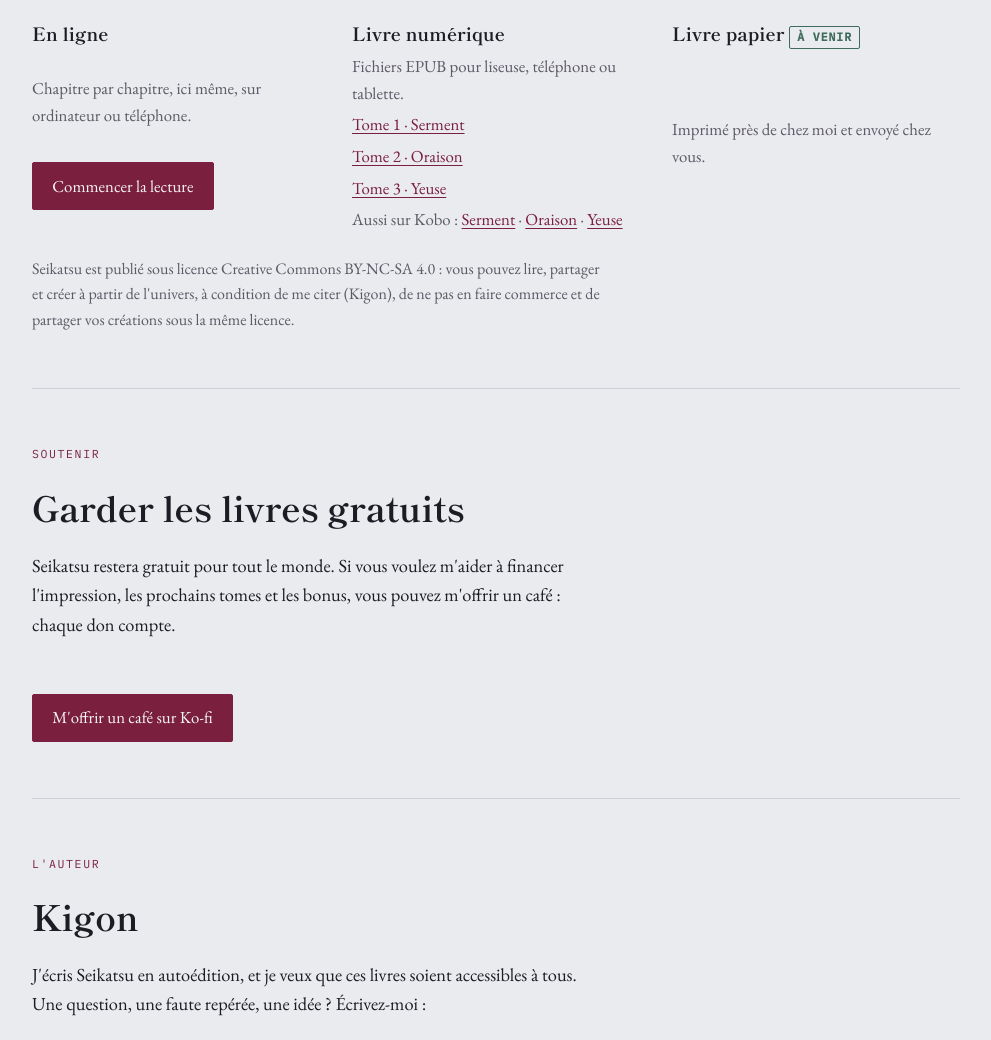
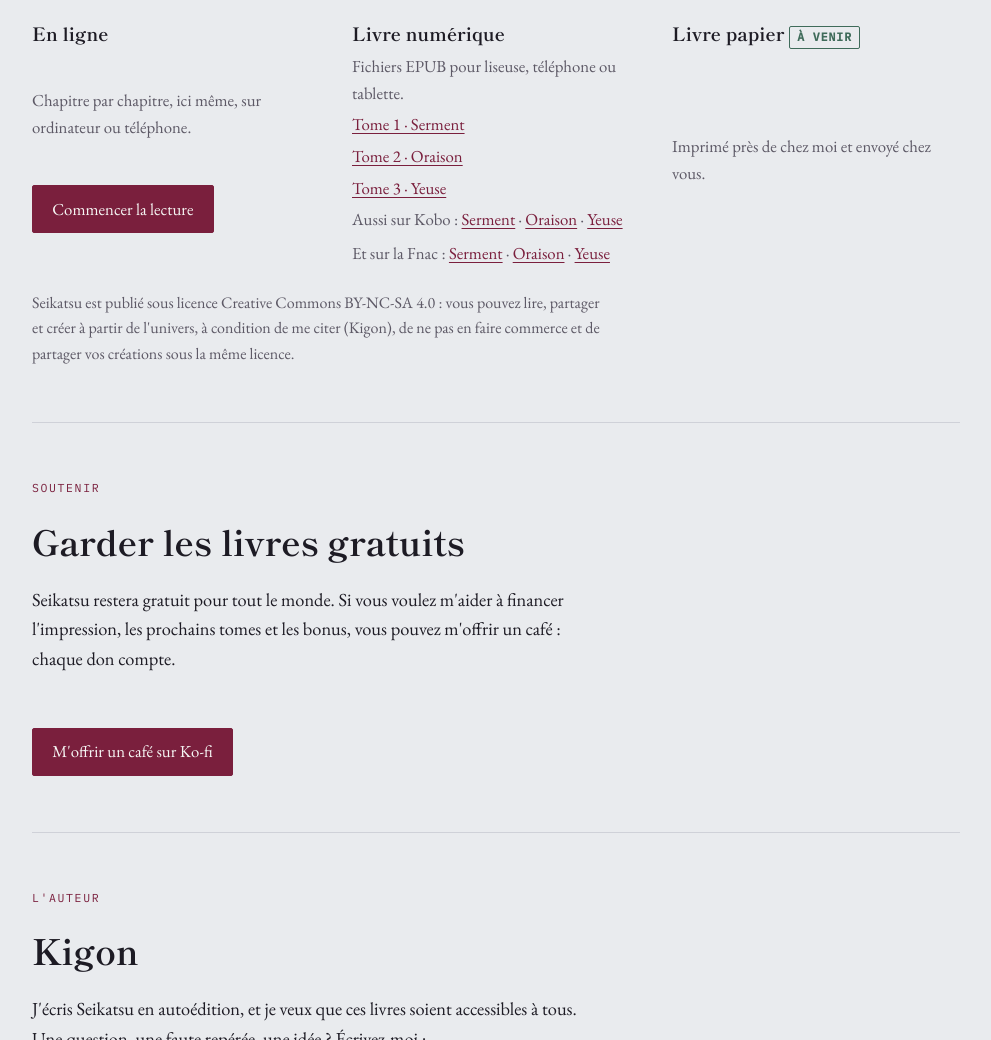
Before and after one commit to kigonauteur/kigon.fr, a plain HTML site: page index.html in a window 1280 px wide. Shown: the part 2157-3197 px from the top of the page, without its empty margins (144-1135 px from the left). Drawn offline with Linux system fonts and the light colour scheme.

Commit message:
Lire : liens vers les trois tomes sur la Fnac
Co-Authored-By: Claude Opus 5.5 <noreply@anthropic.com>
Claude-Session: https://claude.ai/code/session_019bqQpNzqBmeo1utPyZoM86

```diff
--- a/index.html
+++ b/index.html
@@ -111,6 +111,7 @@ p{margin:0;max-width:var(--mesure)}
 .formats dd{margin:0;color:var(--gris);font-size:1.05rem}
 .epubs{display:grid;gap:.35rem}
 .ailleurs{margin-top:.6rem;color:var(--gris)}
+.ailleurs+.ailleurs{margin-top:.2rem}
 .epubs a{font-size:1.05rem}
 .formats .bouton{margin-top:.4rem}
 .statut{display:inline-block;font-family:var(--f-code);font-size:.72rem;letter-spacing:.08em;text-transform:uppercase;color:var(--jade);border:1px solid currentColor;padding:.1rem .45rem;border-radius:2px}
@@ -201,7 +202,7 @@ footer{padding-block:2rem 3rem;font-size:.95rem;color:var(--gris);display:flex;f
     <p>Les trois premiers tomes sont là, gratuits en numérique. La suite arrivera au fil de l'écriture.</p>
     <dl class="formats">
       <div><dt>En ligne</dt><dd>Chapitre par chapitre, ici même, sur ordinateur ou téléphone.</dd><dd><a class="bouton" href="lire/">Commencer la lecture</a></dd></div>
-      <div><dt>Livre numérique</dt><dd>Fichiers EPUB pour liseuse, téléphone ou tablette.</dd><dd class="epubs"><a href="livres/Seikatsu-Tome1-Serment.epub" download>Tome 1 · Serment</a><a href="livres/Seikatsu-Tome2-Oraison.epub" download>Tome 2 · Oraison</a><a href="livres/Seikatsu-Tome3-Yeuse.epub" download>Tome 3 · Yeuse</a></dd><dd class="ailleurs">Aussi sur Kobo : <a href="https://www.kobo.com/fr/fr/ebook/serment-1" target="_blank" rel="noopener">Serment</a> · <a href="https://www.kobo.com/fr/fr/ebook/oraison" target="_blank" rel="noopener">Oraison</a> · <a href="https://www.kobo.com/fr/fr/ebook/yeuse" target="_blank" rel="noopener">Yeuse</a></dd></div>
+      <div><dt>Livre numérique</dt><dd>Fichiers EPUB pour liseuse, téléphone ou tablette.</dd><dd class="epubs"><a href="livres/Seikatsu-Tome1-Serment.epub" download>Tome 1 · Serment</a><a href="livres/Seikatsu-Tome2-Oraison.epub" download>Tome 2 · Oraison</a><a href="livres/Seikatsu-Tome3-Yeuse.epub" download>Tome 3 · Yeuse</a></dd><dd class="ailleurs">Aussi sur Kobo : <a href="https://www.kobo.com/fr/fr/ebook/serment-1" target="_blank" rel="noopener">Serment</a> · <a href="https://www.kobo.com/fr/fr/ebook/oraison" target="_blank" rel="noopener">Oraison</a> · <a href="https://www.kobo.com/fr/fr/ebook/yeuse" target="_blank" rel="noopener">Yeuse</a></dd><dd class="ailleurs">Et sur la Fnac : <a href="https://www.fnac.com/livre-numerique/a23888876/Kigon-Serment" target="_blank" rel="noopener">Serment</a> · <a href="https://www.fnac.com/livre-numerique/a23889028/Kigon-Oraison" target="_blank" rel="noopener">Oraison</a> · <a href="https://www.fnac.com/livre-numerique/a23884957/Kigon-Yeuse" target="_blank" rel="noopener">Yeuse</a></dd></div>
       <div><dt>Livre papier <span class="statut">À venir</span></dt><dd>Imprimé près de chez moi et envoyé chez vous.</dd></div>
     </dl>
     <p class="licence">Seikatsu est publié sous licence Creative Commons BY-NC-SA 4.0 : vous pouvez lire, partager et créer à partir de l'univers, à condition de me citer (Kigon), de ne pas en faire commerce et de partager vos créations sous la même licence.</p>
```
